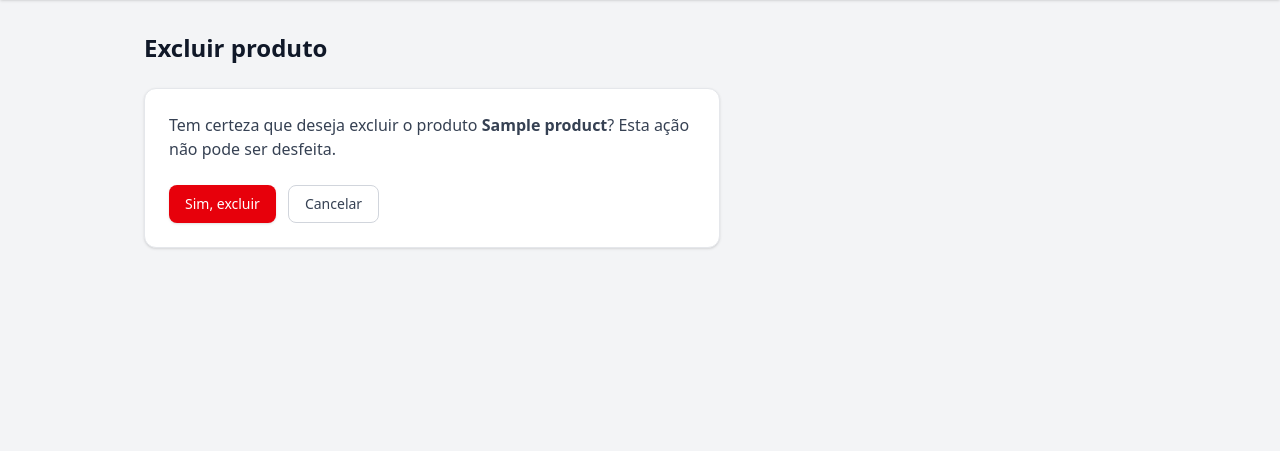
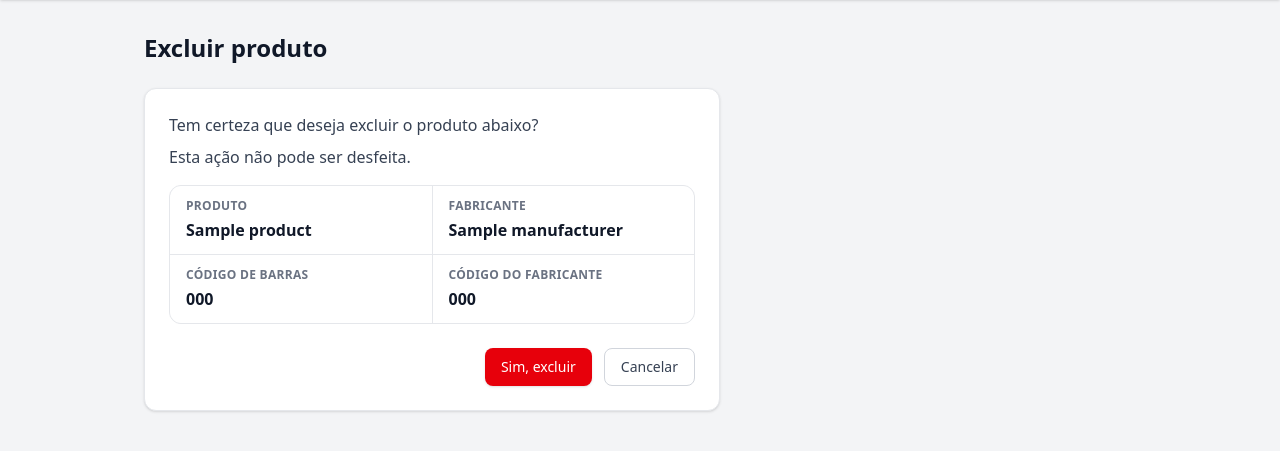
Before and after one commit to gustavolaires/sign-kr, a Django app: page /products/1/delete/ in a window 1280 px wide. Shown: the part 60-511 px from the top of the page. Run offline with Django 5.2, Linux system fonts and the light colour scheme; tables that the repository leaves empty hold one stand-in row (values such as "Sample post").

Commit message:
refactor(sign): reorganiza templates e ajusta exibição de produtos
  - Move os templates para subpastas por recurso (products/ e
  manufacturers/) e atualiza os template_name das views
  - Troca quantity de DecimalField para PositiveIntegerField (+ migration)
  - Exibe a sigla do tipo de unidade (unit_type) no lugar do label
  completo na listagem, detalhe e no select do formulário
  - Destaca nome, fabricante, código de barras e código do fabricante
  na tela de exclusão de produto
  - Alinha os botões dos forms de edição/exclusão à direita
  - Atualiza docs/produtos.md

```diff
--- a/sign/forms.py
+++ b/sign/forms.py
@@ -47,13 +47,17 @@ class ProductForm(StyledModelForm):
         ]
         widgets = {
             "description": forms.Textarea(attrs={"rows": 3}),
-            # step="any" faz as setas incrementarem de 1 em 1, mas ainda
-            # aceita valores fracionados (ex.: kg, g, l).
-            "quantity": forms.NumberInput(attrs={"step": "any"}),
+            "quantity": forms.NumberInput(attrs={"step": "1", "min": "0"}),
         }
 
     def __init__(self, *args, **kwargs):
         super().__init__(*args, **kwargs)
+        # No <select> de tipo de unidade, exibe a sigla (valor) em vez do
+        # nome completo; o blank inicial, se houver, é preservado.
+        self.fields["unit_type"].choices = [
+            (value, value if value else label)
+            for value, label in self.fields["unit_type"].choices
+        ]
         # Ao editar, preenche o campo em reais a partir dos centavos armazenados.
         if self.instance and self.instance.pk:
             self.fields["unit_price"].initial = (
--- a/sign/models.py
+++ b/sign/models.py
@@ -46,9 +46,7 @@ class Product(models.Model):
     manufacturer_code = models.CharField(
         "Código do fabricante", max_length=64, blank=True
     )
-    quantity = models.DecimalField(
-        "Quantidade", max_digits=12, decimal_places=3, default=0
-    )
+    quantity = models.PositiveIntegerField("Quantidade", default=0)
     unit_type = models.CharField(
         "Tipo de unidade",
         max_length=4,
--- a/sign/templates/sign/manufacturer_confirm_delete.html
+++ b/sign/templates/sign/manufacturers/confirm_delete.html
@@ -11,7 +11,7 @@
         <strong>{{ manufacturer.name }}</strong>? Esta ação não pode ser desfeita.
     </p>
 
-    <form method="post" class="mt-6 flex gap-3">
+    <form method="post" class="mt-6 flex justify-end gap-3">
         {% csrf_token %}
         <button type="submit"
                 class="rounded-lg bg-red-600 px-4 py-2 text-sm font-medium text-white shadow hover:bg-red-700">
--- a/sign/templates/sign/manufacturer_form.html
+++ b/sign/templates/sign/manufacturers/form.html
@@ -22,7 +22,7 @@
         </div>
     {% endfor %}
 
-    <div class="flex gap-3 pt-2">
+    <div class="flex justify-end gap-3 pt-2">
         <button type="submit"
                 class="rounded-lg bg-indigo-600 px-4 py-2 text-sm font-medium text-white shadow hover:bg-indigo-700">
             Salvar
--- a/sign/templates/sign/product_confirm_delete.html
+++ /dev/null
@@ -1,26 +0,0 @@
-{% extends "sign/base.html" %}
-
-{% block title %}Excluir produto · SIGN-KR{% endblock %}
-
-{% block content %}
-<h1 class="mb-6 text-2xl font-bold">Excluir produto</h1>
-
-<div class="max-w-xl rounded-xl border border-gray-200 bg-white p-6 shadow-sm">
-    <p class="text-gray-700">
-        Tem certeza que deseja excluir o produto
-        <strong>{{ product.name }}</strong>? Esta ação não pode ser desfeita.
-    </p>
-
-    <form method="post" class="mt-6 flex gap-3">
-        {% csrf_token %}
-        <button type="submit"
-                class="rounded-lg bg-red-600 px-4 py-2 text-sm font-medium text-white shadow hover:bg-red-700">
-            Sim, excluir
-        </button>
-        <a href="{% url 'sign:product_list' %}"
-           class="rounded-lg border border-gray-300 bg-white px-4 py-2 text-sm font-medium text-gray-700 hover:bg-gray-50">
-            Cancelar
-        </a>
-    </form>
-</div>
-{% endblock %}
--- /dev/null
+++ b/sign/templates/sign/products/confirm_delete.html
@@ -0,0 +1,45 @@
+{% extends "sign/base.html" %}
+
+{% block title %}Excluir produto · SIGN-KR{% endblock %}
+
+{% block content %}
+<h1 class="mb-6 text-2xl font-bold">Excluir produto</h1>
+
+<div class="max-w-xl rounded-xl border border-gray-200 bg-white p-6 shadow-sm">
+    <p class="flex flex-col gap-2 text-gray-700">
+        <span>Tem certeza que deseja excluir o produto abaixo?</span>
+        <span>Esta ação não pode ser desfeita.</span>
+    </p>
+
+    <dl class="mt-4 grid grid-cols-1 gap-px overflow-hidden rounded-xl border border-gray-200 bg-gray-200 sm:grid-cols-2">
+        <div class="bg-white px-4 py-3">
+            <dt class="text-xs font-semibold uppercase tracking-wide text-gray-500">Produto</dt>
+            <dd class="mt-1 text-base font-semibold text-gray-900">{{ product.name }}</dd>
+        </div>
+        <div class="bg-white px-4 py-3">
+            <dt class="text-xs font-semibold uppercase tracking-wide text-gray-500">Fabricante</dt>
+            <dd class="mt-1 text-base font-semibold text-gray-900">{{ product.manufacturer.name }}</dd>
+        </div>
+        <div class="bg-white px-4 py-3">
+            <dt class="text-xs font-semibold uppercase tracking-wide text-gray-500">Código de barras</dt>
+            <dd class="mt-1 text-base font-semibold text-gray-900">{{ product.barcode|default:"—" }}</dd>
+        </div>
+        <div class="bg-white px-4 py-3">
+            <dt class="text-xs font-semibold uppercase tracking-wide text-gray-500">Código do fabricante</dt>
+            <dd class="mt-1 text-base font-semibold text-gray-900">{{ product.manufacturer_code|default:"—" }}</dd>
+        </div>
+    </dl>
+
+    <form method="post" class="mt-6 flex justify-end gap-3">
+        {% csrf_token %}
+        <button type="submit"
+                class="rounded-lg bg-red-600 px-4 py-2 text-sm font-medium text-white shadow hover:bg-red-700">
+            Sim, excluir
+        </button>
+        <a href="{% url 'sign:product_list' %}"
+           class="rounded-lg border border-gray-300 bg-white px-4 py-2 text-sm font-medium text-gray-700 hover:bg-gray-50">
+            Cancelar
+        </a>
+    </form>
+</div>
+{% endblock %}
--- a/sign/templates/sign/product_detail.html
+++ b/sign/templates/sign/products/detail.html
@@ -32,11 +32,11 @@
     </div>
     <div class="bg-white px-4 py-3">
         <dt class="text-xs font-semibold uppercase tracking-wide text-gray-500">Quantidade</dt>
-        <dd class="mt-1 text-gray-900">{{ product.quantity }} {{ product.get_unit_type_display }}</dd>
+        <dd class="mt-1 text-gray-900">{{ product.quantity }} {{ product.unit_type }}</dd>
     </div>
     <div class="bg-white px-4 py-3">
         <dt class="text-xs font-semibold uppercase tracking-wide text-gray-500">Preço unitário</dt>
-        <dd class="mt-1 text-gray-900">R$ {{ product.unit_price|floatformat:2 }} <span class="text-xs text-gray-500">({{ product.unit_price_cents }} centavos)</span></dd>
+        <dd class="mt-1 text-gray-900">R$ {{ product.unit_price|floatformat:2 }}</dd>
     </div>
 </dl>
 {% endblock %}
--- a/sign/templates/sign/product_form.html
+++ b/sign/templates/sign/products/form.html
@@ -31,7 +31,7 @@
         </div>
     {% endfor %}
 
-    <div class="flex gap-3 pt-2">
+    <div class="flex justify-end gap-3 pt-2">
         <button type="submit"
                 class="rounded-lg bg-indigo-600 px-4 py-2 text-sm font-medium text-white shadow hover:bg-indigo-700">
             Salvar
--- a/sign/templates/sign/product_list.html
+++ b/sign/templates/sign/products/list.html
@@ -27,7 +27,7 @@
                 <tr class="hover:bg-gray-50">
                     <td class="px-4 py-3 font-medium">{{ product.name }}</td>
                     <td class="px-4 py-3 text-gray-600">{{ product.manufacturer.name }}</td>
-                    <td class="px-4 py-3 text-gray-600">{% if product.unit_type == 'unid' or product.unit_type == 'pct' %}{{ product.quantity|floatformat:"0" }}{% else %}{{ product.quantity|floatformat:"-3" }}{% endif %} {{ product.get_unit_type_display }}</td>
+                    <td class="px-4 py-3 text-gray-600">{{ product.quantity }} {{ product.unit_type }}</td>
                     <td class="px-4 py-3 text-gray-600">R$ {{ product.unit_price|floatformat:2 }}</td>
                     <td class="px-4 py-3">
                         <div class="flex justify-end gap-3 text-sm">
--- a/sign/views.py
+++ b/sign/views.py
@@ -20,7 +20,7 @@ from .models import Manufacturer, Product
 
 class ProductListView(ListView):
     model = Product
-    template_name = "sign/product_list.html"
+    template_name = "sign/products/list.html"
     context_object_name = "products"
 
     def get_queryset(self):
@@ -29,14 +29,14 @@ class ProductListView(ListView):
 
 class ProductDetailView(DetailView):
     model = Product
-    template_name = "sign/product_detail.html"
+    template_name = "sign/products/detail.html"
     context_object_name = "product"
 
 
 class ProductCreateView(SuccessMessageMixin, CreateView):
     model = Product
     form_class = ProductForm
-    template_name = "sign/product_form.html"
+    template_name = "sign/products/form.html"
     success_url = reverse_lazy("sign:product_list")
     success_message = "Produto criado com sucesso."
 
@@ -44,14 +44,14 @@ class ProductCreateView(SuccessMessageMixin, CreateView):
 class ProductUpdateView(SuccessMessageMixin, UpdateView):
     model = Product
     form_class = ProductForm
-    template_name = "sign/product_form.html"
+    template_name = "sign/products/form.html"
     success_url = reverse_lazy("sign:product_list")
     success_message = "Produto atualizado com sucesso."
 
 
 class ProductDeleteView(DeleteView):
     model = Product
-    template_name = "sign/product_confirm_delete.html"
+    template_name = "sign/products/confirm_delete.html"
     success_url = reverse_lazy("sign:product_list")
 
     def form_valid(self, form):
@@ -65,14 +65,14 @@ class ProductDeleteView(DeleteView):
 
 class ManufacturerListView(ListView):
     model = Manufacturer
-    template_name = "sign/manufacturer_list.html"
+    template_name = "sign/manufacturers/list.html"
     context_object_name = "manufacturers"
 
 
 class ManufacturerCreateView(SuccessMessageMixin, CreateView):
     model = Manufacturer
     form_class = ManufacturerForm
-    template_name = "sign/manufacturer_form.html"
+    template_name = "sign/manufacturers/form.html"
     success_url = reverse_lazy("sign:manufacturer_list")
     success_message = "Fabricante criado com sucesso."
 
@@ -80,14 +80,14 @@ class ManufacturerCreateView(SuccessMessageMixin, CreateView):
 class ManufacturerUpdateView(SuccessMessageMixin, UpdateView):
     model = Manufacturer
     form_class = ManufacturerForm
-    template_name = "sign/manufacturer_form.html"
+    template_name = "sign/manufacturers/form.html"
     success_url = reverse_lazy("sign:manufacturer_list")
     success_message = "Fabricante atualizado com sucesso."
 
 
 class ManufacturerDeleteView(DeleteView):
     model = Manufacturer
-    template_name = "sign/manufacturer_confirm_delete.html"
+    template_name = "sign/manufacturers/confirm_delete.html"
     success_url = reverse_lazy("sign:manufacturer_list")
 
     def form_valid(self, form):
```
Also changed, not shown: docs/produtos.md (+5 -2 lines), sign/migrations/0002_alter_product_quantity.py (added), sign/static/sign/css/output.css, sign/templates/sign/manufacturers/list.html (renamed from sign/templates/sign/manufacturer_list.html).
